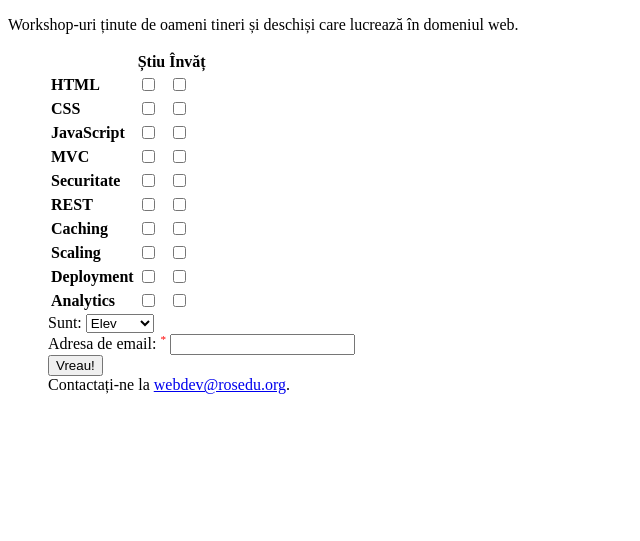
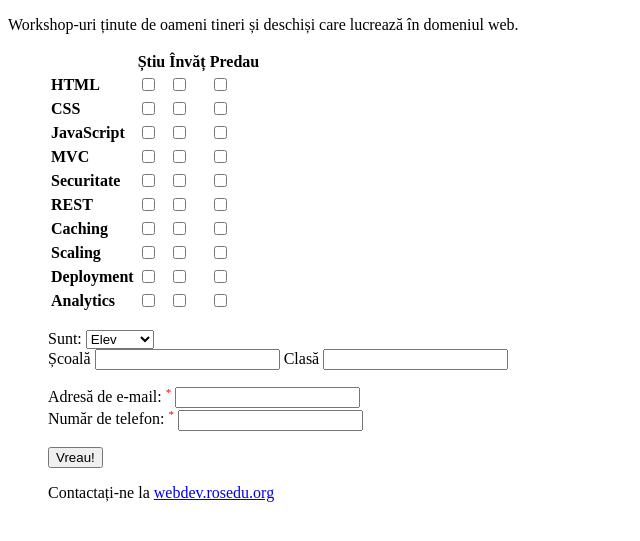
Before and after one commit to rosedu/web-workshops, a Flask app: page / in a window 1280 px wide. Shown: the top 541 px of the page, without its empty margins (0-640 px from the left). Run offline with Flask 2, Linux system fonts and the light colour scheme; some libraries are stand-ins or nearby versions.

Commit message:
made profile form dynamic and replaced followup with a template

```diff
--- a/regconf.py
+++ b/regconf.py
@@ -23,7 +23,7 @@ class BaseConfig(object):
     PROFILES = {'Elev' : [u'Școală', u'Clasă'],
                 'Student' : ['Facultate', 'An'],
                 'Angajat' : ['Companie', u'Funcție']}
-    CONTACT = {'email' : u'Adresă de e-mail'}
+    CONTACT = {'email' : u'Adresă de e-mail:'}
 
     # Follow up message
     FOLLOWUP = u'Contactați-ne la <a href="mailto:webdev@rosedu.org">webdev.rosedu.org</a>'
@@ -45,7 +45,7 @@ class InstructorConfig(StudentConfig):
     COLS = copy.deepcopy(StudentConfig.COLS)
     COLS.append(u'Predau')
     CONTACT = copy.deepcopy(StudentConfig.CONTACT)
-    CONTACT.update({'phone' : u'Număr de telefon'})
+    CONTACT.update({'phone' : u'Număr de telefon:'})
 
 class DateTimeConfig(BaseConfig):
     GREETING = 'Analytics 2'
--- a/regman.py
+++ b/regman.py
@@ -8,14 +8,16 @@ import regconf
 
 app_dir = os.path.dirname(__file__)
 app = flask.Flask(__name__)
-app.config.from_object('regconf.StudentConfig')
+app.config.from_object('regconf.InstructorConfig')
 
 @app.route("/")
 def index():
     config = app.config
     return flask.render_template('index.html', lines=config['LINES'],
                                  cols=config['COLS'],
-                                 profiles=config['PROFILES'])
+                                 profiles=config['PROFILES'],
+                                 contact=config['CONTACT'],
+                                 followup=config['FOLLOWUP'])
 
 @app.route("/signup", methods=['POST'])
 def signup():
--- a/templates/index.html
+++ b/templates/index.html
@@ -19,8 +19,8 @@
 
 <ul class="form-layout">
   <li>
+    <p>
     <table>
-
       <thead>
 	<td></td>
         {% for col in cols %}
@@ -37,8 +37,8 @@
 	{% endfor %}
       </tr>
       {% endfor %}
-
     </table>
+    </p>
   </li>
 
   <li>
@@ -50,38 +50,46 @@
     </select>
   </li>
 
-  {% for (a, b) in profiles.items() %}
-  <li id="form-{{ a|lower }}-extra" style="display: none;">
+  {% for (k, v) in profiles.items() %}
+  <li id="form-{{ k|lower }}-extra" style="display: none;">
     {% for i in range(2) %}
-    <label for="form-{{ b[i]|lower }}">{{ b[i] }}</label>
-    <input id="form-{{ b[i]|lower }}" name="{{ b[i]|lower }}">
+    <label for="form-{{ v[i]|lower }}">{{ v[i] }}</label>
+    <input id="form-{{ v[i]|lower }}" name="{{ v[i]|lower }}">
     {% endfor %}
   </li>
   {% endfor %}
 
+  <p>
+  {% for (k, v) in contact.items() %}
   <li>
-    <label for="form-email">Adresa de email:</label>
+    <label for="form-{{ k|lower }}">{{ v }}</label>
     <span class="required-field">*</span>
-    <input id="form-email" name="email">
+    <input id="form-{{ k|lower }}" name="{{ k|lower }}">
   </li>
+  {% endfor %}
+  </p>
 
   <li>
     <input type="submit" value="Vreau!">
   </li>
+</form>
 
-  <li>
-    Contactați-ne la <a
-    href="mailto:webdev@rosedu.org">webdev@rosedu.org</a>.
-  </li>
-</form>
+<p>
+{{ followup|safe }}
+</p>
 
 <script src="static/functions.js"></script>
 
 <script>
+// Hack to make the default select display...
+$('#form-' + $('#form-sunt')[0].value + '-extra').show()
+
+// When selection changed, change shown fields
 $('#form-sunt').change(function(evt) {
   expandSelected(evt, '#form-sunt')
 });
 
+// Primitive email address validation
 $('form[name=signup]').submit(function(evt) {
     var email_field = $('#form-email');
     var match = email_field.val().match(/^\S+@\S+\.\S+$/);
```
